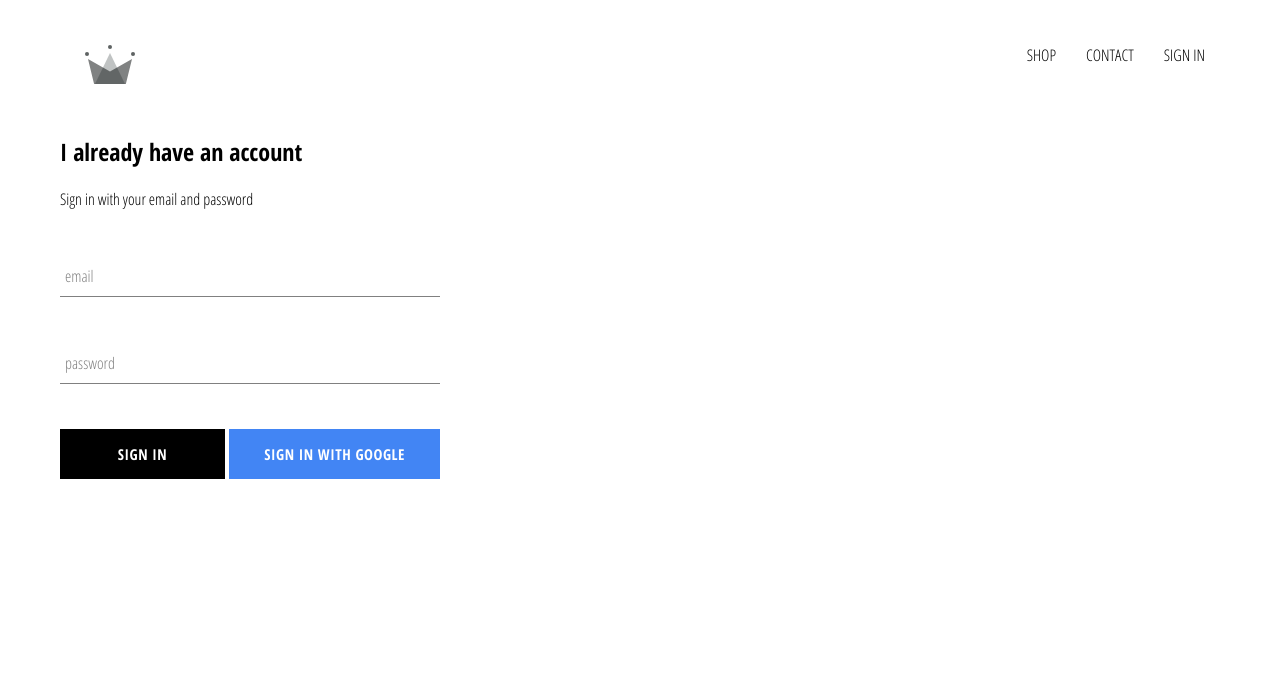
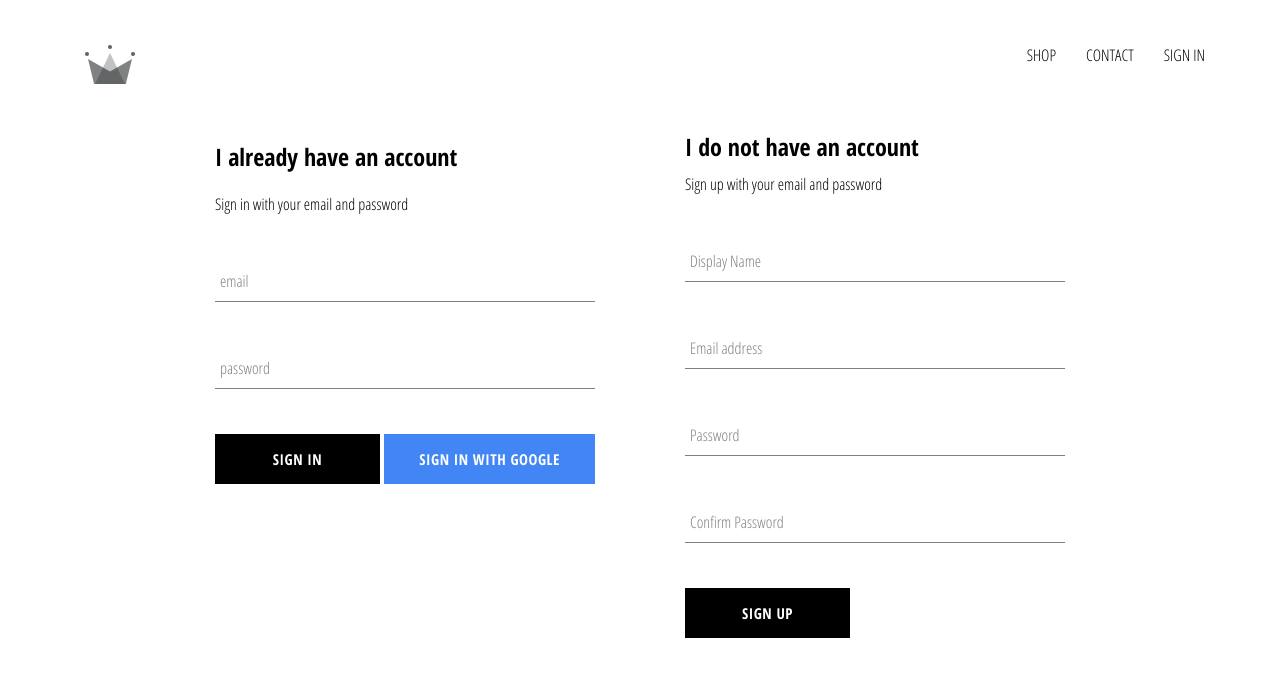
Before and after one commit to mattlayton1986/crwn-clothing, a React (Create React App) app: page /login in a window 1280 px wide. Shown: the top 676 px of the page. Built offline with nearby package versions, Linux system fonts and the light colour scheme; no server answers.

Commit message:
Add SignUp component, with Firebase integration for storing newly-signed-up users

```diff
--- a/src/App.js
+++ b/src/App.js
@@ -36,6 +36,7 @@
               ...snapshot.data()
             }
           })
+          console.log(this.state)
         })
       } else {
         // user is not signed in, so userAuth will be null
--- /dev/null
+++ b/src/components/sign-up/sign-up.component.jsx
@@ -0,0 +1,99 @@
+import React from 'react'
+import FormInput from '../form-input/form-input.component'
+import CustomButton from '../custom-button/custom-button.component'
+import { auth, createUserProfileDocument } from '../../firebase/firebase.utils'
+
+import './sign-up.styles.scss'
+import { createUserWithEmailAndPassword } from 'firebase/auth'
+
+class SignUp extends React.Component {
+  constructor() {
+    super();
+
+    this.state = {
+      displayName: '',
+      email: '',
+      password: '',
+      confirmPassword: '',
+    }
+  }
+
+  handleSubmit = async (event) => {
+    event.preventDefault()
+
+    const { displayName, email, password, confirmPassword } = this.state
+
+    if (password !== confirmPassword) {
+      alert("passwords don't match")
+      return
+    }
+
+    try {
+      const { user } = await createUserWithEmailAndPassword(auth, email, password)
+
+      await createUserProfileDocument(user, {displayName})
+
+      this.setState({
+        displayName: '',
+        email: '',
+        password: '',
+        confirmPassword: '',
+      })
+    } catch (error) {
+      console.log(error)
+    }
+  }
+
+  handleChange = event => {
+    const { name, value } = event.target
+    this.setState({ [name]: value })
+  }
+
+  render() {
+    const { displayName, email, password, confirmPassword } = this.state
+    return (
+      <div className="sign-up">
+        <h2 className="title">I do not have an account</h2>
+        <span>Sign up with your email and password</span>
+        <form className="sign-up-form" onSubmit={this.handleSubmit}>
+          <FormInput
+            type="text"
+            name="displayName"
+            value={displayName}
+            onChange={this.handleChange}
+            label="Display Name"
+            required
+          />
+          <FormInput
+            type="email"
+            name="email"
+            value={email}
+            onChange={this.handleChange}
+            label="Email address"
+            required
+          />
+          <FormInput
+            type="password"
+            name="password"
+            value={password}
+            onChange={this.handleChange}
+            label="Password"
+            required
+          />
+          <FormInput
+            type="password"
+            name="confirmPassword"
+            value={confirmPassword}
+            onChange={this.handleChange}
+            label="Confirm Password"
+            required
+          />
+
+          <CustomButton type="submit">SIGN UP</CustomButton>
+        </form>
+      </div>
+    )
+  }
+}
+
+export default SignUp
--- /dev/null
+++ b/src/components/sign-up/sign-up.styles.scss
@@ -0,0 +1,9 @@
+.sign-up {
+  display: flex;
+  flex-direction: column;
+  width: 380px;
+
+  .title {
+    margin: 10px 0;
+  }
+}
--- a/src/firebase/firebase.utils.js
+++ b/src/firebase/firebase.utils.js
@@ -55,7 +55,7 @@
   const userSnapshot = await getDoc(userRef)
 
   // Only create document if it does not already exist in Firestore
-  if (!userSnapshot.exists) {
+  if (!userSnapshot.exists()) {
     const { displayName, email } = userAuth
     const createdAt = new Date()
 
--- a/src/pages/login/login.component.jsx
+++ b/src/pages/login/login.component.jsx
@@ -1,12 +1,14 @@
 import React from 'react'
 
 import SignIn from '../../components/sign-in/sign-in.component'
+import SignUp from '../../components/sign-up/sign-up.component'
 
 import './login.styles.scss'
 
 const LoginPage = () => (
   <div className="login">
     <SignIn />
+    <SignUp />
   </div>
 )
 
--- a/src/pages/login/login.styles.scss
+++ b/src/pages/login/login.styles.scss
@@ -0,0 +1,6 @@
+.login {
+  width: 850px;
+  display: flex;
+  justify-content: space-between;
+  margin: 30px auto;
+}
```
Also changed, not shown: notes/firebase-migration-v8-to-v9/lesson-96-google-sign-in-authentication-2.md (+9 -1 lines).
